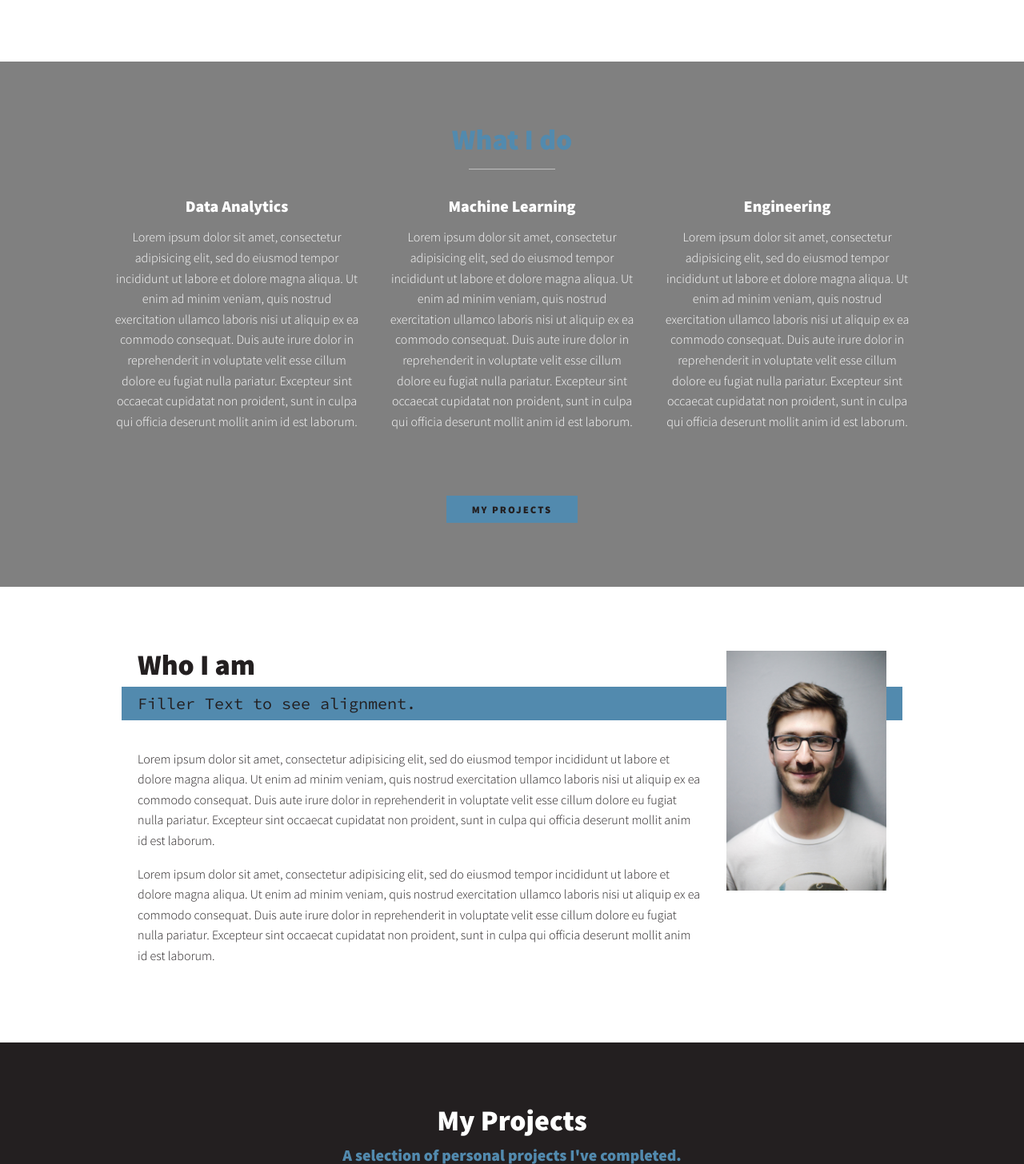
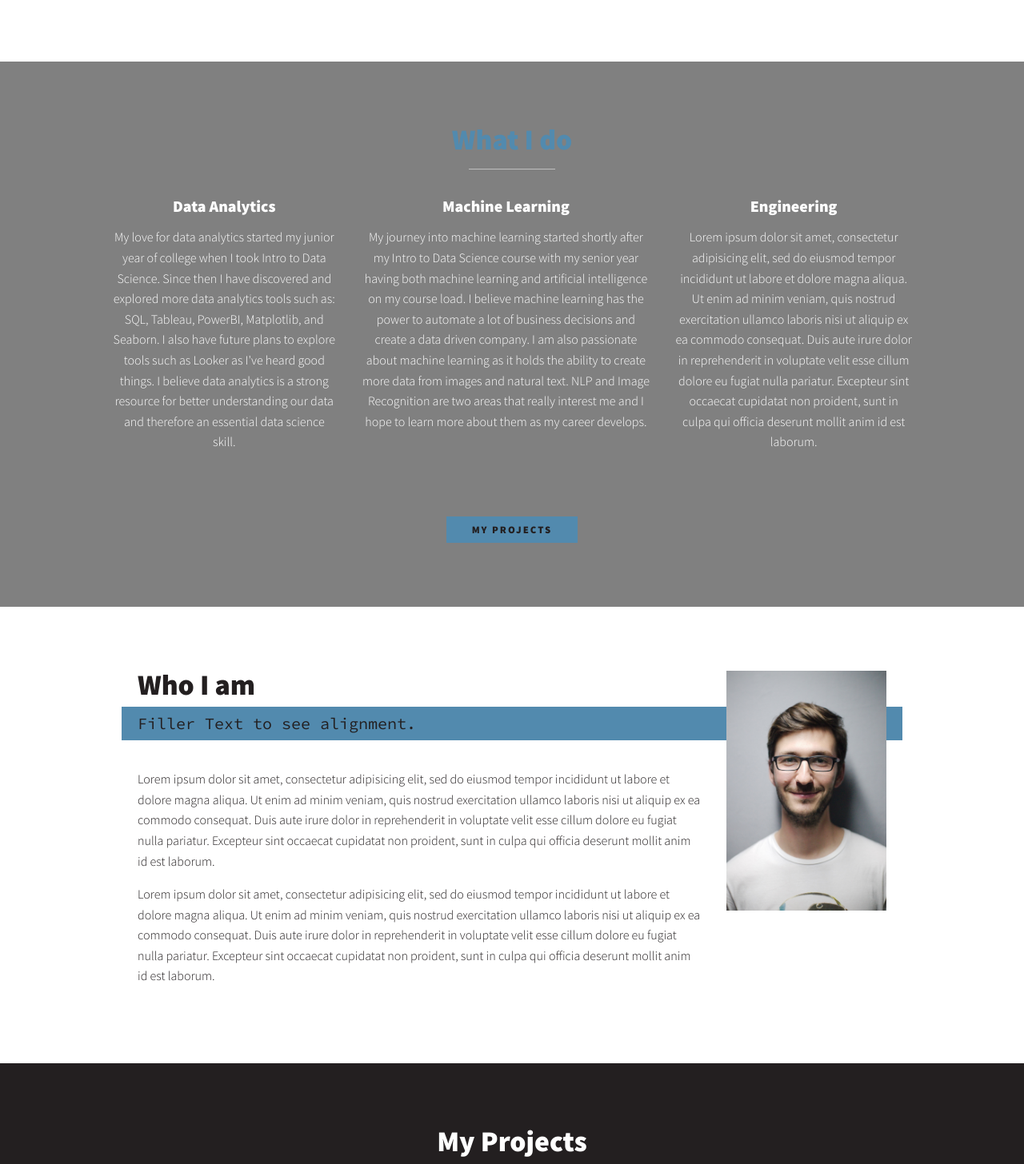
Before and after one commit to IsaacStong/DataSciencePortfolio, a Flask app: page / in a window 1280 px wide. Shown: the part 389-1845 px from the top of the page at 80% size. Run offline with Flask 2, Linux system fonts and the light colour scheme; some libraries are stand-ins or nearby versions.

Commit message:
Lorem Ipsum Change
^

```diff
--- a/templates/index.html
+++ b/templates/index.html
@@ -56,12 +56,12 @@
           <!-- Specialty -->
           <div class="specialty">
             <h3>Data Analytics</h3>
-            <p>Lorem ipsum dolor sit amet, consectetur adipisicing elit, sed do eiusmod tempor incididunt ut labore et dolore magna aliqua. Ut enim ad minim veniam, quis nostrud exercitation ullamco laboris nisi ut aliquip ex ea commodo consequat. Duis aute irure dolor in reprehenderit in voluptate velit esse cillum dolore eu fugiat nulla pariatur. Excepteur sint occaecat cupidatat non proident, sunt in culpa qui officia deserunt mollit anim id est laborum.</p>
+            <p>My love for data analytics started my junior year of college when I took Intro to Data Science. Since then I have discovered and explored more data analytics tools such as: SQL, Tableau, PowerBI, Matplotlib, and Seaborn. I also have future plans to explore tools such as Looker as I've heard good things. I believe data analytics is a strong resource for better understanding our data and therefore an essential data science skill.</p>
           </div>
           <!-- Specialty -->
           <div class="specialty">
             <h3>Machine Learning</h3>
-            <p>Lorem ipsum dolor sit amet, consectetur adipisicing elit, sed do eiusmod tempor incididunt ut labore et dolore magna aliqua. Ut enim ad minim veniam, quis nostrud exercitation ullamco laboris nisi ut aliquip ex ea commodo consequat. Duis aute irure dolor in reprehenderit in voluptate velit esse cillum dolore eu fugiat nulla pariatur. Excepteur sint occaecat cupidatat non proident, sunt in culpa qui officia deserunt mollit anim id est laborum.</p>
+            <p>My journey into machine learning started shortly after my Intro to Data Science course with my senior year having both machine learning and artificial intelligence on my course load. I believe machine learning has the power to automate a lot of business decisions and create a data driven company. I am also passionate about machine learning as it holds the ability to create more data from images and natural text. NLP and Image Recognition are two areas that really interest me and I hope to learn more about them as my career develops.</p>
           </div>
           <!-- Specialty -->
           <div class="specialty">
```
